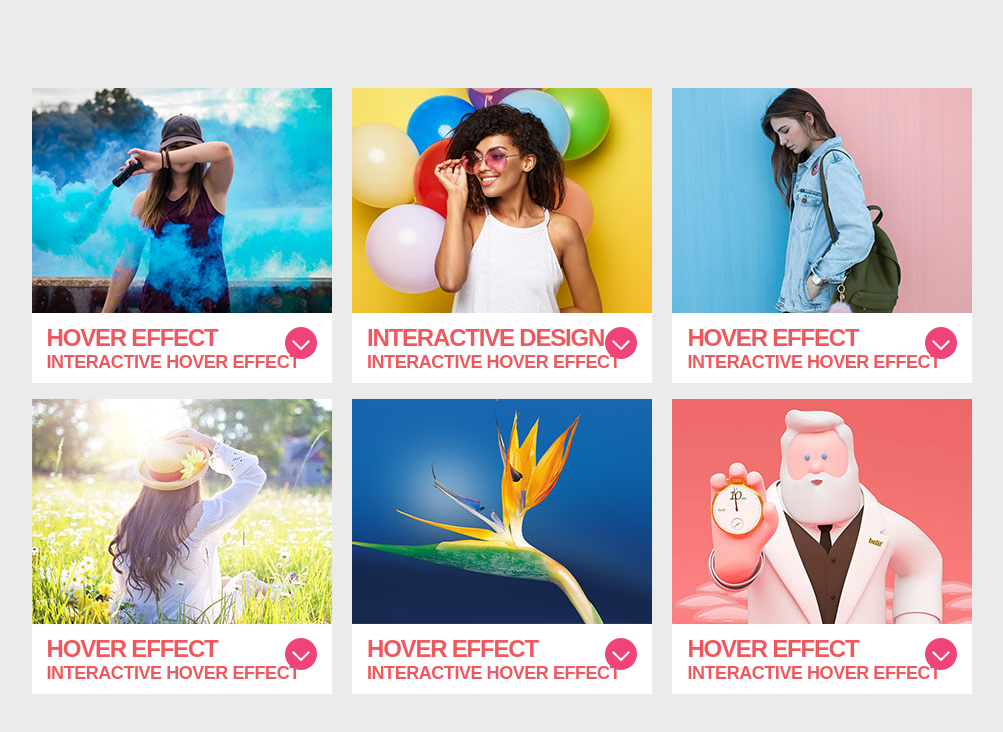
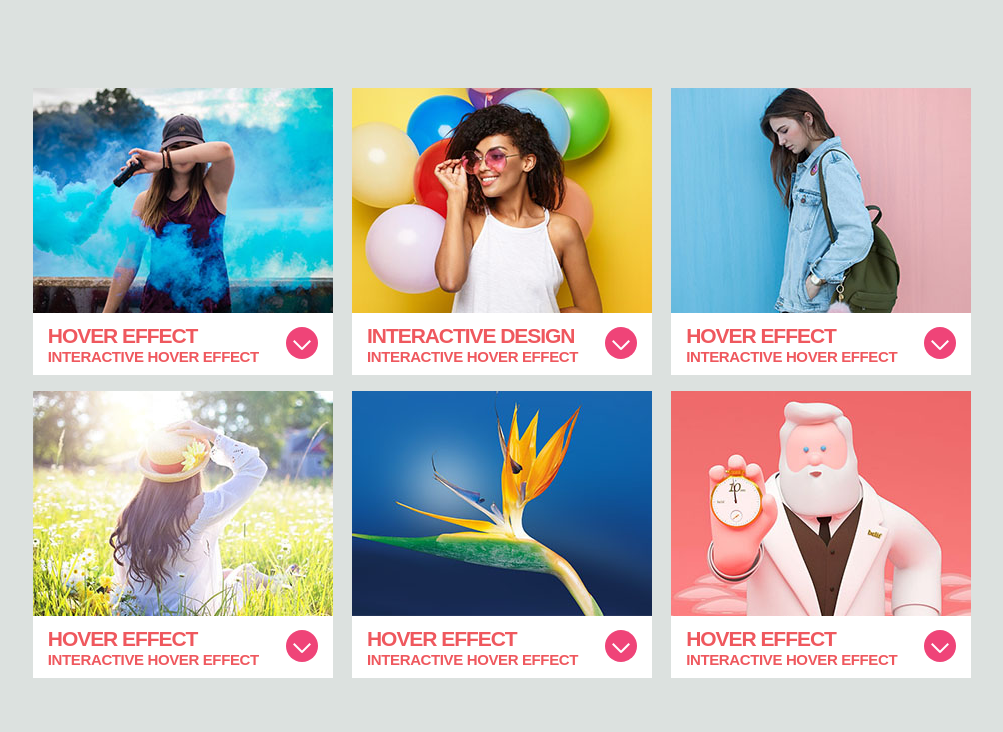
Before and after one commit to szy0syz/fe-practices, a plain HTML site: page 041_20200107_Blur-Focus-CSS3-Hover/index.html in a window 1280 px wide. Shown: the whole page, without its empty margins (138-1141 px from the left). Drawn offline with nearby package versions, Linux system fonts and the light colour scheme.

Commit message:
Update 041-20200107 卡片点击特效

```diff
--- a/041_20200107_Blur-Focus-CSS3-Hover/index.html
+++ b/041_20200107_Blur-Focus-CSS3-Hover/index.html
@@ -6,10 +6,11 @@
     <meta http-equiv="X-UA-Compatible" content="ie=edge" />
     <title>Blur & Focus CSS 3 Hover Effects - CSS 3 Effects</title>
     <style>
+      @import url(https://fonts.googleapis.com/css?family=Source+Sans+Pro:400,200,300,600,700,900);
       body {
-        background: #ebebeb;
+        background: #dce1df;
         color: #ef585e;
-        font-family: Arial, Helvetica, sans-serif;
+        font-family: 'Source Sans Pro', sans-serif;
         text-rendering: optimizeLegibility;
       }
 
@@ -89,8 +90,9 @@
         left: 14px;
         transform: rotate(-45deg);
       }
+
       div.card div.card-title h2 {
-        font-size: 24px;
+      font-size: 21px;
       font-weight: 700;
       letter-spacing: -0.05em;
       margin: 0;
@@ -98,7 +100,7 @@
     }
     div.card div.card-title h2 small {
       display: block;
-        font-size: 18px;
+      font-size: 15px;
       font-weight: 600;
       letter-spacing: -0.025em;
     }
@@ -163,8 +165,6 @@
         transition: all 0.3s 0.2s ease-out;
       }
     </style>
-    <script src="https://cdnjs.cloudflare.com/ajax/libs/jquery/2.1.3/jquery.min.js"></script>
-  </head>
   <body>
     <div class="cards">
       <div class="card">
@@ -317,6 +317,7 @@
         </div>
       </div>
     </div>
+    <script src="https://cdn.staticfile.org/jquery/3.4.1/jquery.min.js"></script>
     <script>
       $(document).ready(function() {
         var zindex = 10;
```
Also changed, not shown: 041_20200107_Blur-Focus-CSS3-Hover/preview.gif (added), 1 other file. Lines whose indentation alone changed are shown as unchanged.
